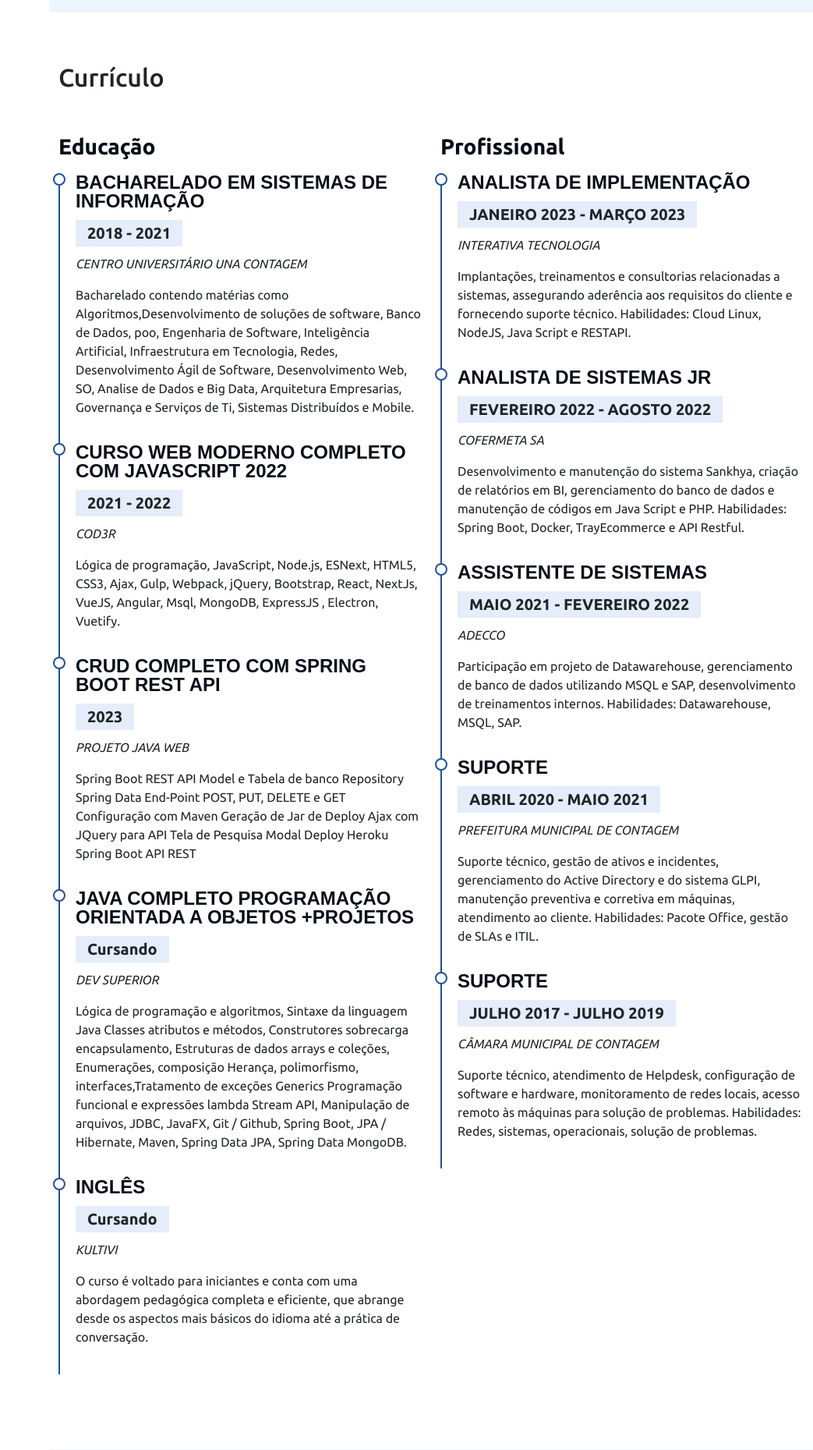
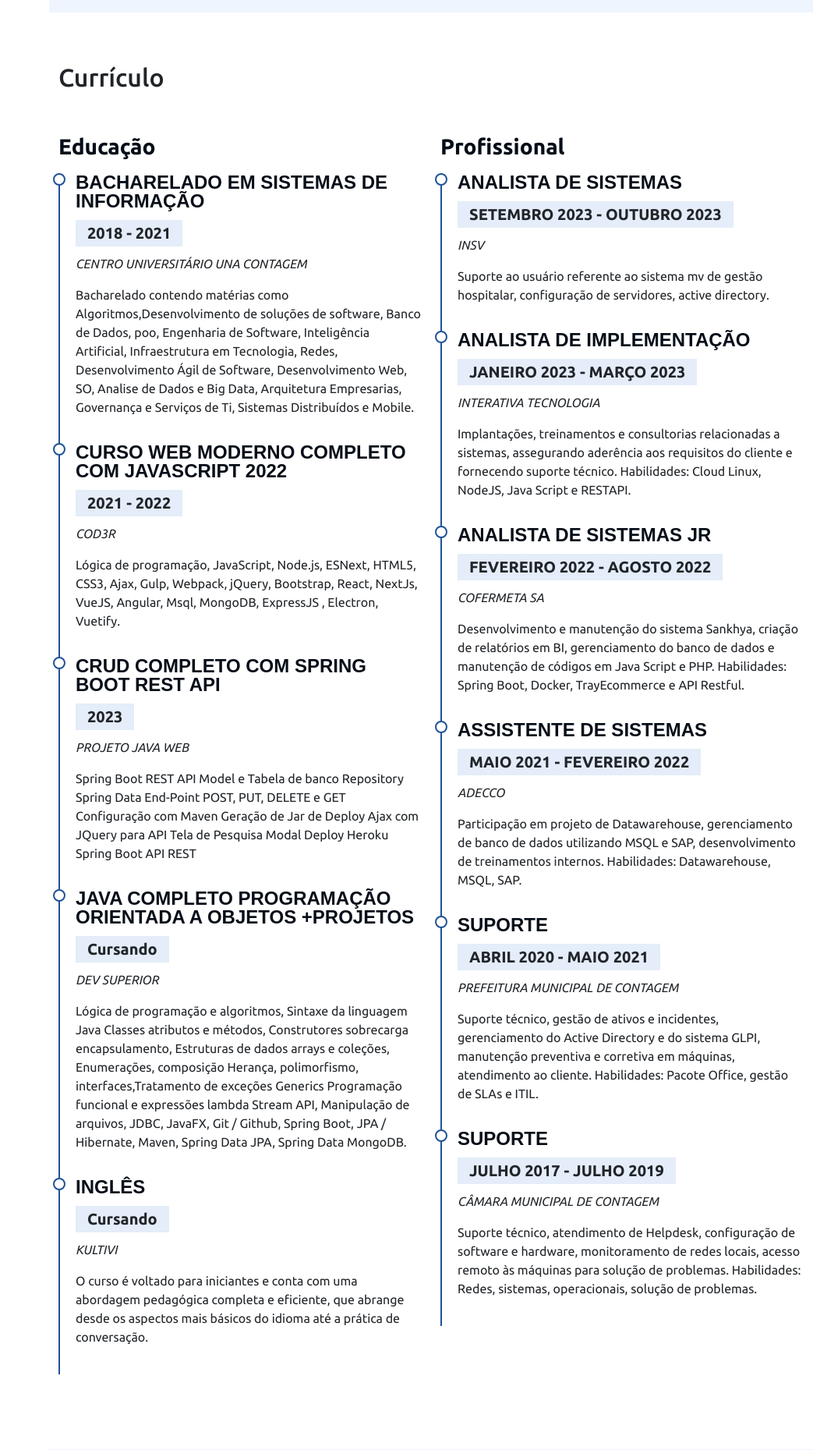
Before and after one commit to calebevieira/PortifolioCalebe2023, a Flask app: page / in a window 1280 px wide. Shown: the part 2790-4649 px from the top of the page at 78% size, without its empty margins (237-1280 px from the left). Run offline with Flask 2, Linux system fonts and the light colour scheme; some libraries are stand-ins or nearby versions.

Commit message:
Atualização de dados

```diff
--- a/api/templates/index.html
+++ b/api/templates/index.html
@@ -56,7 +56,7 @@
                     <a class="nav-link" href="#contato"> <i class="bi bi-envelope"></i> Contato</a>
                 </li>
                 <li class="nav-item">
-                    <a class="nav-link" href="https://drive.google.com/uc?export=download&id=1o_oOLMntlcZmzenb4iKpNnw58-taIIid"> <i class="bi bi-cloud-download" download></i> Currículo</a>
+                    <a class="nav-link" href="https://drive.google.com/u/0/uc?id=163UhYNG_krg3zL-dRnJ8KtCxZrYSqQML&export=download"> <i class="bi bi-cloud-download" download></i> Currículo</a>
                 </li>
             </ul>
         </nav>
@@ -402,6 +402,13 @@
                     </div>
                             <div class="col-md-6">
                             <h3 class='cv-title'>Profissional</h3>
+                            <div class="cv-item" data-anime="up">
+
+                                <h4>ANALISTA DE SISTEMAS</h4>
+                                <h5>SETEMBRO 2023 - OUTUBRO 2023</h5>
+                                <p><em>INSV</em></p>
+                                <p>Suporte ao usuário referente ao sistema mv de gestão hospitalar, configuração de servidores, active directory.</p>
+                                </div>
                             <div class="cv-item" data-anime="up">
 
                                 <h4>ANALISTA DE IMPLEMENTAÇÃO</h4>
```
